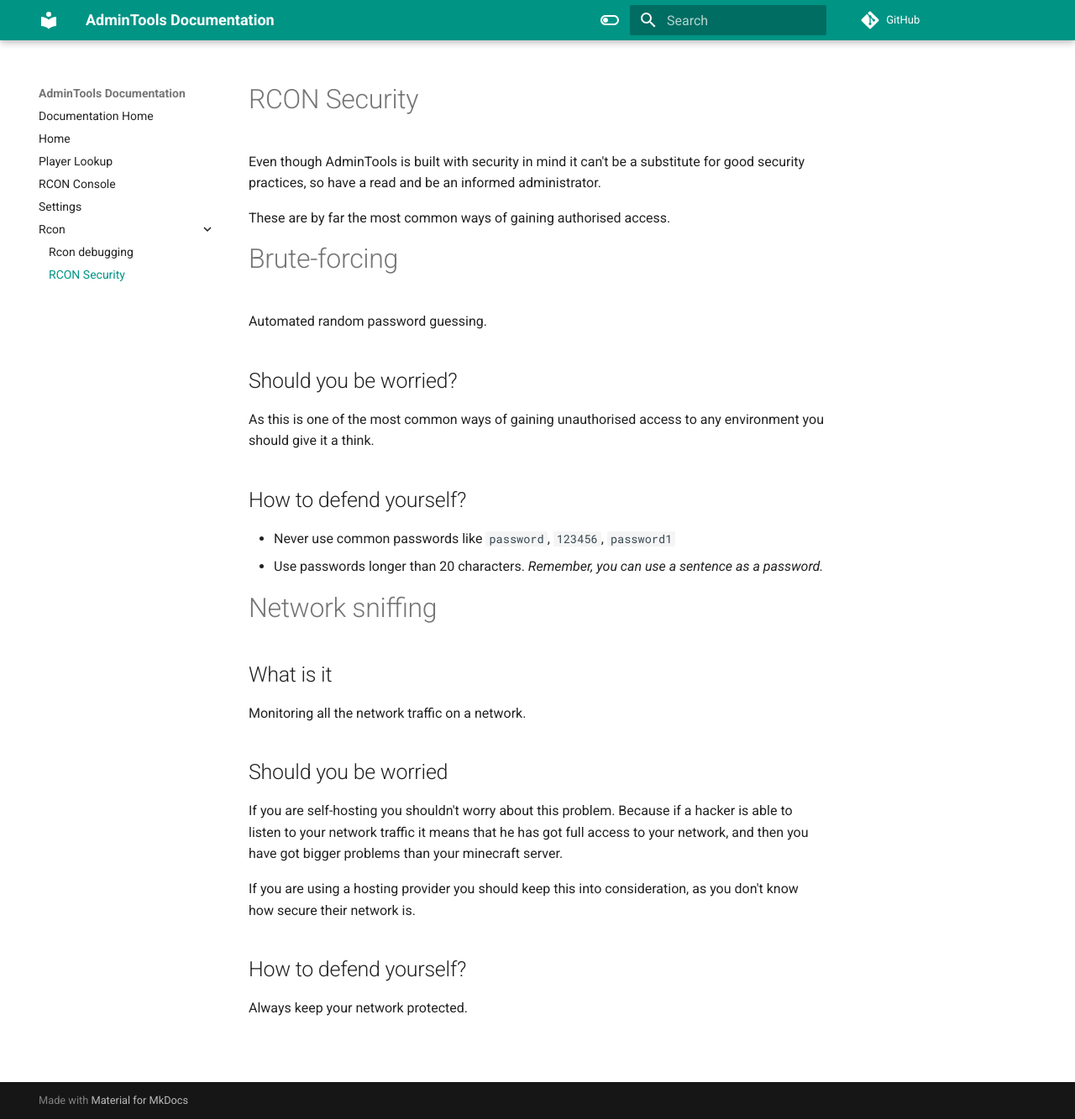
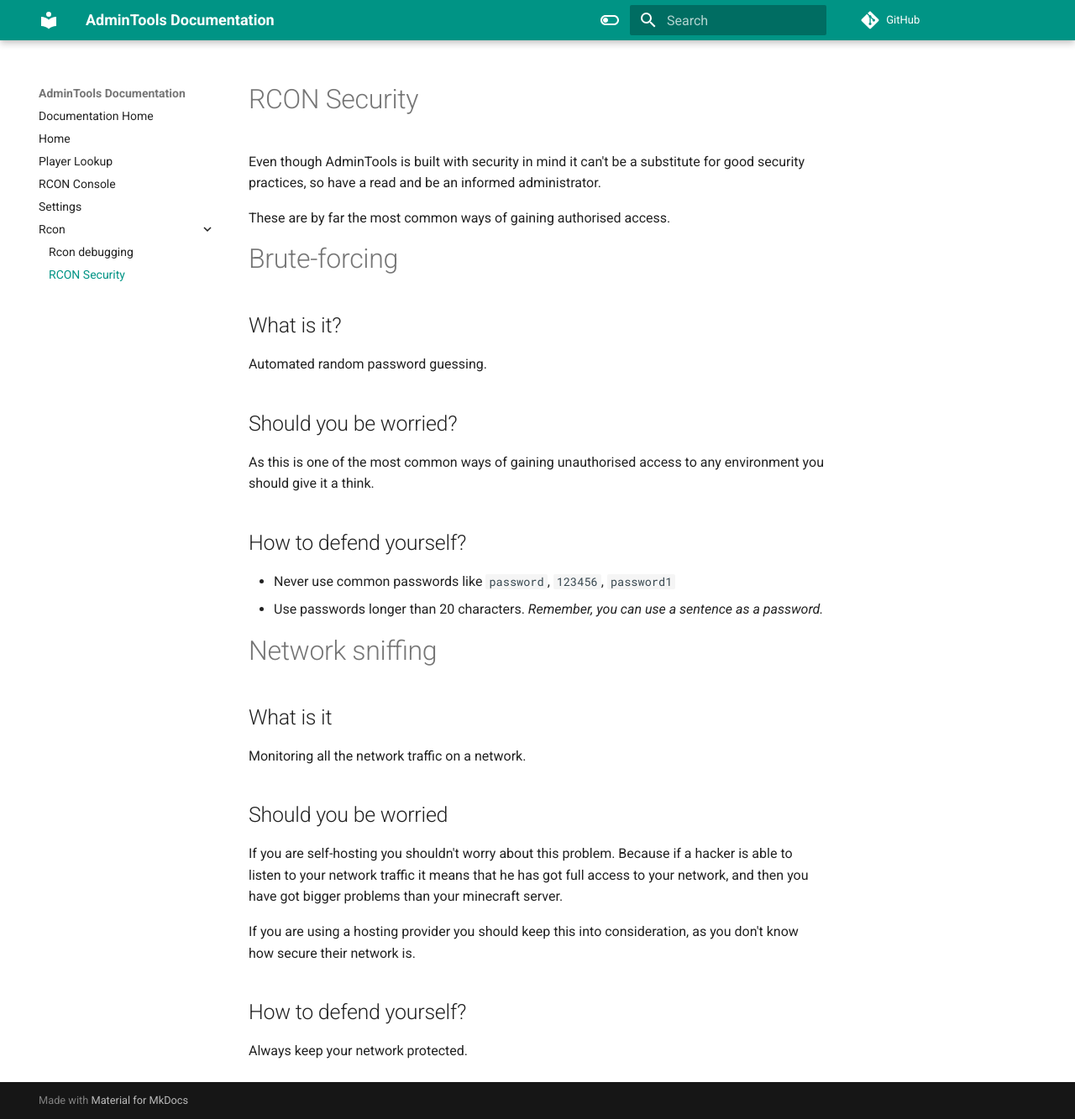
Before and after one commit to LukeOnuke/AdminToolsDocs, an MkDocs documentation site: the page built from docs/rcon/security.md, in a window 1280 px wide and 1333 px high. Shown: the whole window at 84% size. Built offline with MkDocs 1.6.1 and Material for MkDocs 9.7.7, drawn with Linux system fonts in a browser that asks for light colours; comment, search, counter and statistics services are not loaded.

Commit message:
Update security.md

```diff
--- a/docs/rcon/security.md
+++ b/docs/rcon/security.md
@@ -5,6 +5,7 @@ for good security practices, so have a read and be an informed administrator.
 These are by far the most common ways of gaining authorised access.
 
 # Brute-forcing
+## What is it?
 Automated random password guessing.
 
 ## Should you be worried?
```
